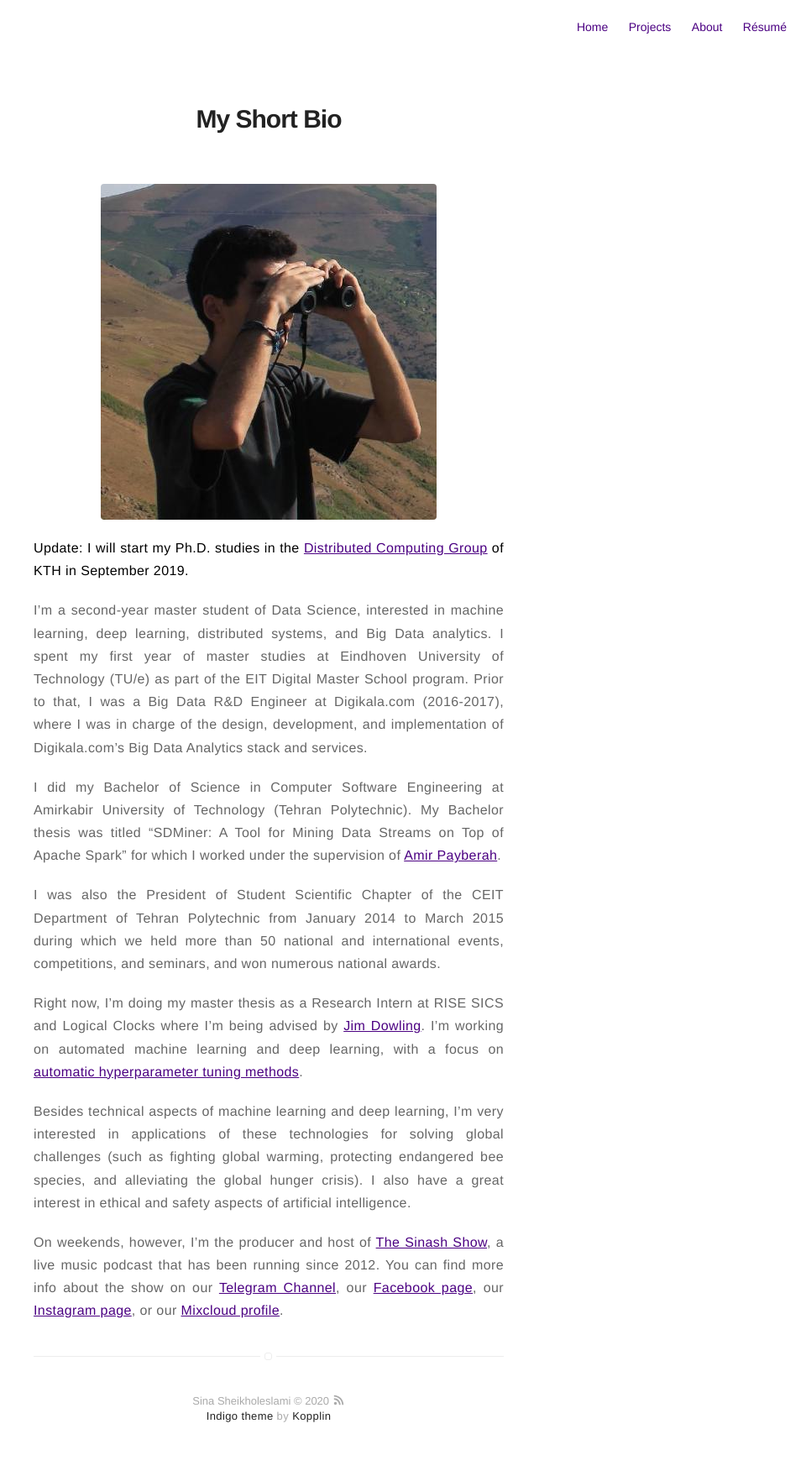
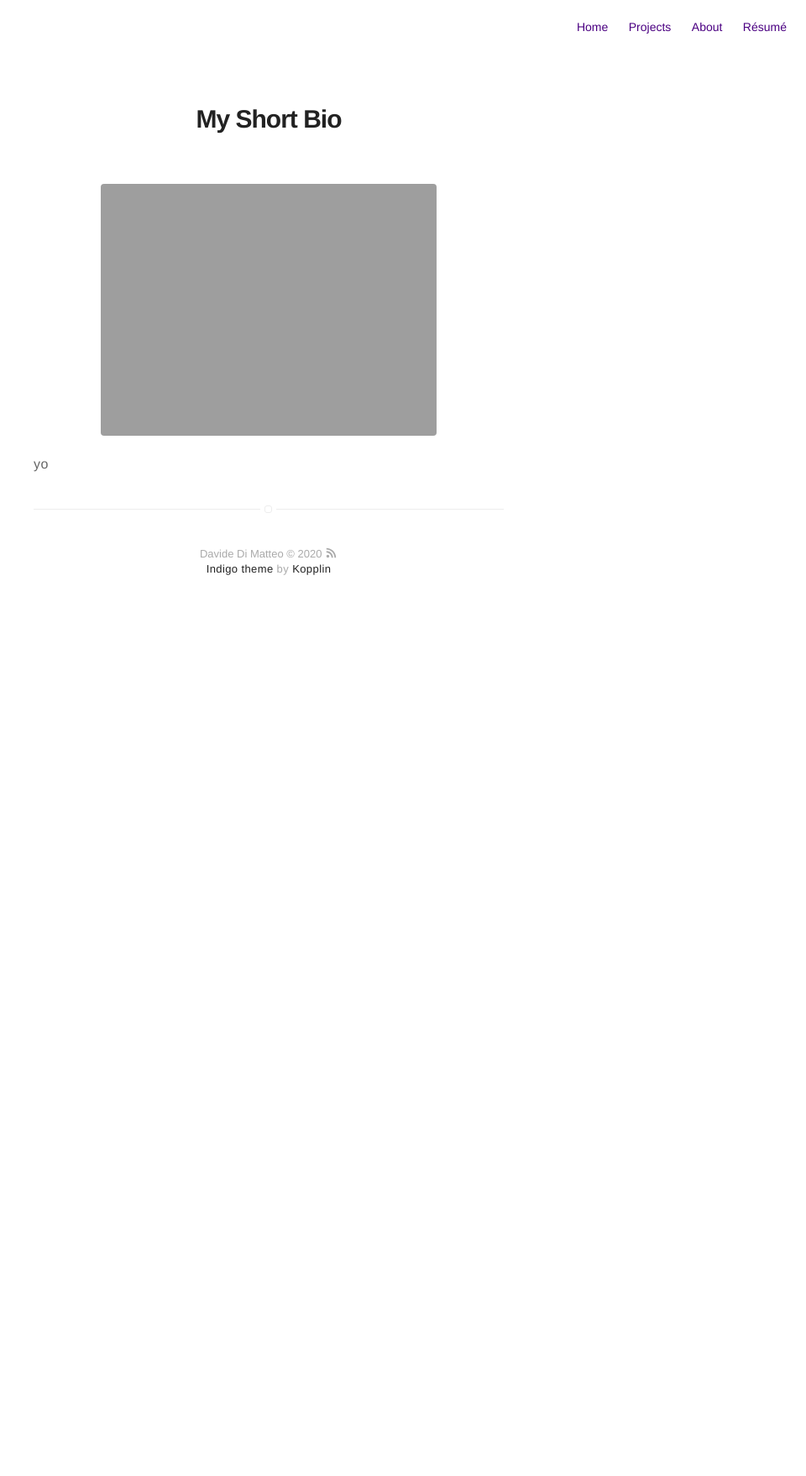
Before and after one commit to dadadima94/dadadima94.github.io, a Jekyll site: the page built from about.md, in a window 1280 px wide. Shown: the whole page at 84% size, without its empty margins (320-1280 px from the left). Built offline with Jekyll 4.4.1, drawn with Linux system fonts in a browser that asks for light colours; after the commit the page ends 900 px from its top, so only the background shows below that.

Commit message:
first draft

```diff
--- a/_config.yml
+++ b/_config.yml
@@ -1,14 +1,14 @@
 # main text of home
-name: Sina Sheikholeslami
-bio:
+name: Davide Di Matteo
+bio: ...but everyone calls me Dima
 
 # twitter summary info
-description: Sina's personal website - news, blog, and related stuff.
+description: Dima's personal website - news, blog, and related stuff.
 
 # if it's an external image, update below for true
 # better with square images
 external-image: false
-picture: assets/images/profile-alumnimeetup2018.jpg
+picture: profile.jpg
 
 # If you want to include your resume, set to true
 # and specify source (external or local).
@@ -16,13 +16,13 @@ resume: true
 resume-external: false
 resume-url: resume
 
-url: https://ssheikholeslami.github.io
+url: https://dadadima94.github.io
 # your url: http://USERNAME.github.io
 
 permalink: /:title/
 
 # To enable google analytics, supply your token below
-analytics-google: 'UA-134215247-1'
+analytics-google: 'UA-159668637-1'
 
 # To enable piwik tracking, supply your url & site ID below
 # analytics-piwik-url: 'piwik.my-host.com'
@@ -30,36 +30,36 @@ analytics-google: 'UA-134215247-1'
 
 # if you don't want comments in your posts, leave categories empty
 disqus:
-  shortname: ssheikholeslami # enter this from your disqus account
+  shortname: dadadima94 # enter this from your disqus account
   categories: [blog, project] # only show disqus for posts that have these categories
 
 # if you don't have any of social below, comment the line
-#facebook: myfacebook
-twitter: cutlash
+facebook: davide.dimaa
+# twitter: cutlash
 # google: mygoogle
-instagram: sina_sheikh
+# instagram: sina_sheikh
 # pinterest: mypinterest
-linkedin: sinasheikholeslami
+linkedin: davide-dimatteo
 # youtube: myyoutube
 # spotify: myspotify
-github: ssheikholeslami
+github: dadadima94
 # gitlab: mygitlab
 # lastfm: mylastfm
 # stackoverflow: 7044681/mystackoverflow
 # quora: userquora
-# reddit: username
+reddit: dadadima94
 # medium: medium
 # vimeo: myvimeo
 # lanyrd: mylanyrd
-email: ssheikholeslami@gmail.com
+email: davidee.dima@gmail.com
 
 authors:
     sinash:
-        name: Sina Sheikholeslami
+        name: Davide Di Matteo
         bio:
         external-image: false
-        picture: assets/images/profile-alumnimeetup2018.jpg
-        twitter: cutlash
+        picture: assets/images/profile.jpg
+        email: davidee.dima@gmail.com
 
 # do you want a larger site? change the option below
 # options: [normal, large] | default: normal
--- a/about.md
+++ b/about.md
@@ -1,20 +1,8 @@
 ---
 title: My Short Bio
 layout: page-md
-picture: assets/images/1773069.jpeg
+picture: assets/images/profile.jpeg
 ---
 ![Profile Image]({{ site.url }}/{{ page.picture }}){: .center-image }
 
-**Update: I will start my Ph.D. studies in the [Distributed Computing Group](https://dcatkth.github.io) of KTH in September 2019.**
-
-I'm a second-year master student of Data Science, interested in machine learning, deep learning, distributed systems, and Big Data analytics. I spent my first year of master studies at Eindhoven University of Technology (TU/e) as part of the EIT Digital Master School program. Prior to that, I was a Big Data R&D Engineer at Digikala.com (2016-2017), where I was in charge of the design, development, and implementation of Digikala.com's Big Data Analytics stack and services.
-
-I did my Bachelor of Science in Computer Software Engineering at Amirkabir University of Technology (Tehran Polytechnic). My Bachelor thesis was titled "SDMiner: A Tool for Mining Data Streams on Top of Apache Spark" for which I worked under the supervision of [Amir Payberah](https://www.kth.se/profile/payberah).
-
-I was also the President of Student Scientific Chapter of the CEIT Department of Tehran Polytechnic from January 2014 to March 2015 during which we held more than 50 national and international events, competitions, and seminars, and won numerous national awards.
-
-Right now, I'm doing my master thesis as a Research Intern at RISE SICS and Logical Clocks where I'm being advised by [Jim Dowling](https://www.kth.se/profile/jdowling). I'm working on automated machine learning and deep learning, with a focus on [automatic hyperparameter tuning methods](../automatic-hyperparameter-tuning-thesis-intro/).
-
-Besides technical aspects of machine learning and deep learning, I'm very interested in applications of these technologies for solving global challenges (such as fighting global warming, protecting endangered bee species, and alleviating the global hunger crisis). I also have a great interest in ethical and safety aspects of artificial intelligence.
-
-On weekends, however, I'm the producer and host of [The Sinash Show](http://sinash.ir/radio/player.html), a live music podcast that has been running since 2012. You can find more info about the show on our [Telegram Channel](https://t.me/TheSinashShow), our [Facebook page](https://fb.com/TheSinashShow), our [Instagram page](https://instagram.com/TheSinashShow), or our [Mixcloud profile](https://mixcloud.com/TheSinashShow).
+yo
```
Also changed, not shown: _posts/2019-02-11-resume.md (+2 -4 lines), assets/images/1773069.jpeg (deleted), assets/images/profile-alumnimeetup2018.jpg (deleted), assets/images/profile.jpg (added), 3 other files.
